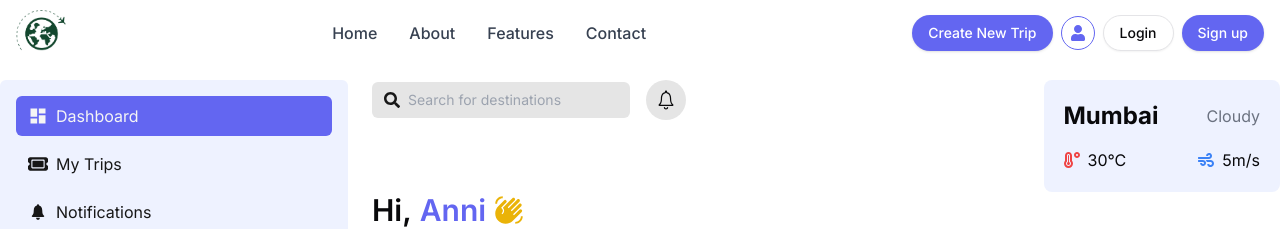
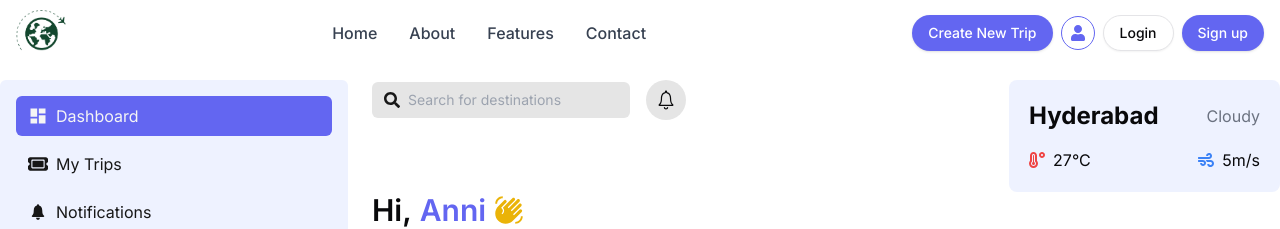
Before and after one commit to haquedot/tripsmart, a Next.js app: page /dashboard in a window 1280 px wide. Shown: the top 229 px of the page. Built offline with nearby package versions, Linux system fonts and the light colour scheme.

Commit message:
update on Dashboard

```diff
--- a/src/app/dashboard/Dashboard.tsx
+++ b/src/app/dashboard/Dashboard.tsx
@@ -32,8 +32,8 @@ export default function Dashboard() {
                         <div className="hidden md:flex">
                             <Weather
                                 data={{
-                                    name: "Mumbai",
-                                    main: { temp: 30 },
+                                    name: "Hyderabad",
+                                    main: { temp: 27 },
                                     weather: [{ description: "Cloudy" }],
                                     wind: { speed: 5 }
                                 }}
```
